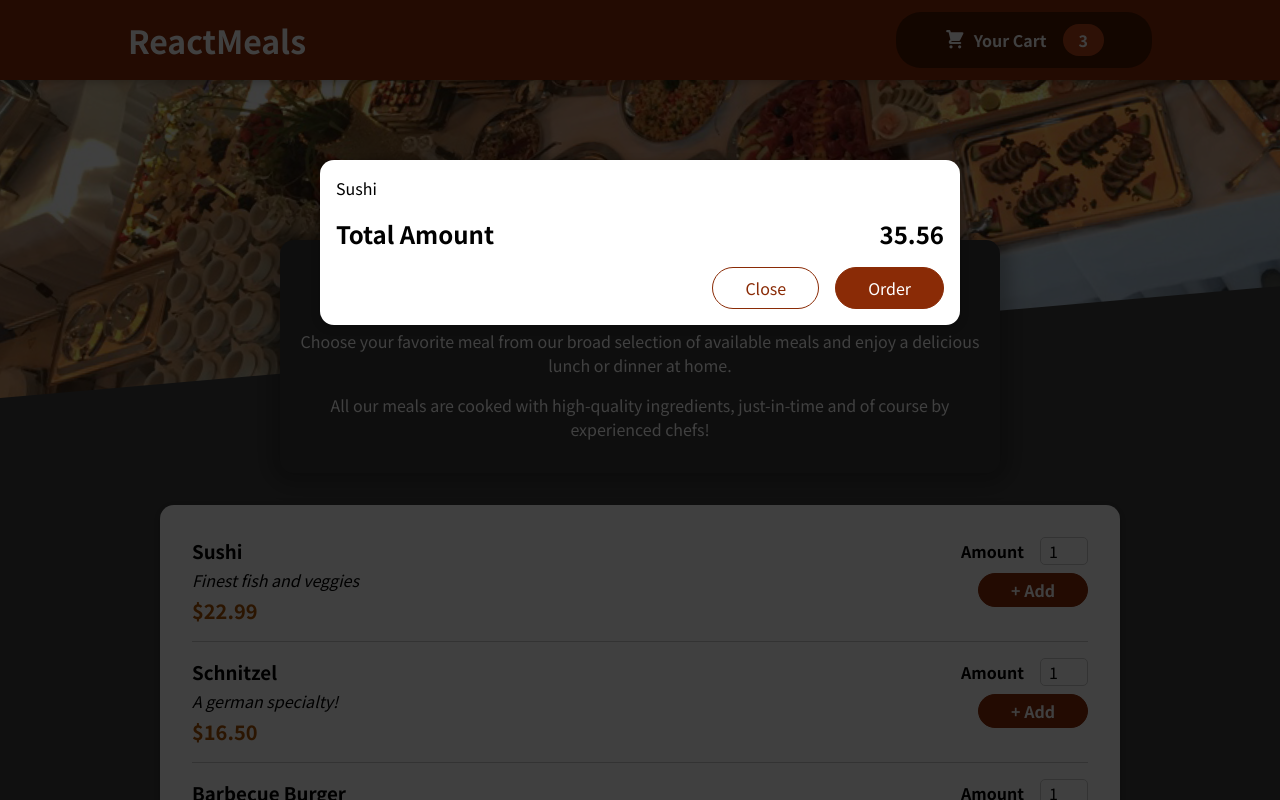
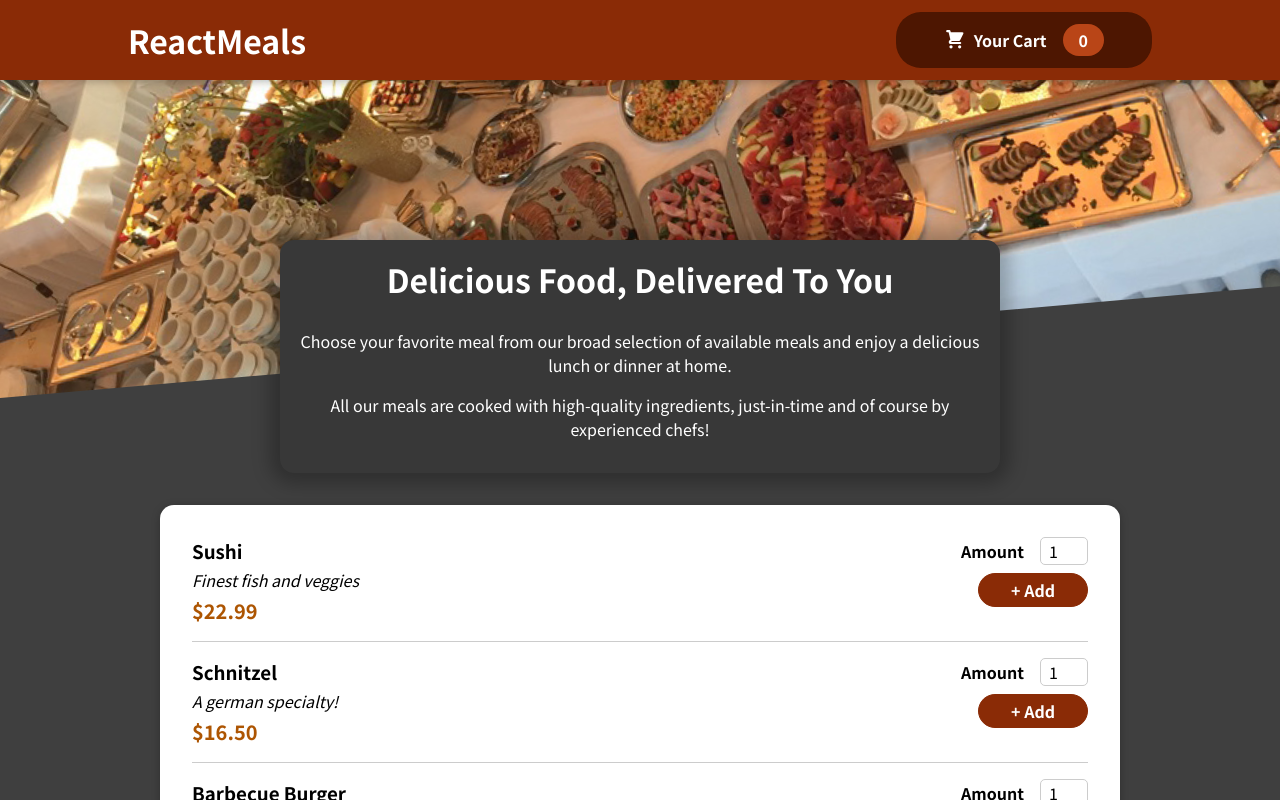
Before and after one commit to gidi-babz/food-order-app, a React (Create React App) app: page / in a window 1280 px wide. Shown: the top 800 px of the page. Built offline with nearby package versions, Linux system fonts and the light colour scheme.

Commit message:
updated commit

```diff
--- a/src/App.js
+++ b/src/App.js
@@ -1,17 +1,27 @@
-import React, { Fragment } from 'react';
+import React, { useState } from 'react';
 import Cart from './components/Cart/Cart';
 import Header from './components/Layout/Header';
 import Meals from './components/Meals/Meals';
+import CartProvider from './Store/CartProvider';
 
 function App() {
+  const [cartIsShown, setCartIsShown] = useState(false);
+
+  const showCartHandler = () => {
+    setCartIsShown(true);
+  };
+
+  const hideCartHandler = () => {
+    setCartIsShown(false);
+  };
   return (
-    <Fragment>
-      <Cart />
-      <Header />
+    <CartProvider>
+      {cartIsShown && <Cart onHideCart={hideCartHandler} />}
+      <Header onShowCart={showCartHandler} />
       <main>
         <Meals />
       </main>
-    </Fragment>
+    </CartProvider>
   );
 }
 
--- /dev/null
+++ b/src/Store/CartProvider.js
@@ -0,0 +1,49 @@
+import { useReducer } from 'react';
+import CartContext from './cart-context';
+
+const defaultCartState = {
+  items: [],
+  totalAmount: 0,
+};
+
+const cartReducer = (state, action) => {
+  if (action.tye === 'ADD') {
+    const updatedState = state.items.concat(action.item);
+    const updatedTotalAmount =
+      state.totalAmount + action.item.price * action.item.amount;
+    return {
+      items: updatedState,
+      totalAmount: updatedTotalAmount,
+    };
+  }
+  return defaultCartState;
+};
+
+const CartProvider = props => {
+  const [cartState, dispatchCartAction] = useReducer(
+    cartReducer,
+    defaultCartState
+  );
+
+  const addItemToCartHandler = item => {
+    dispatchCartAction({ type: 'ADD', item: item });
+  };
+
+  const removeItemToCartHandler = id => {
+    dispatchCartAction({ tye: 'REMOVE', id: id });
+  };
+
+  const cartContext = {
+    items: cartState.items,
+    totalAmount: cartState.totalAmount,
+    addItem: addItemToCartHandler,
+    removeItem: removeItemToCartHandler,
+  };
+  return (
+    <CartContext.Provider value={cartContext}>
+      {props.children}
+    </CartContext.Provider>
+  );
+};
+
+export default CartProvider;
--- /dev/null
+++ b/src/Store/cart-context.js
@@ -0,0 +1,10 @@
+import React from 'react';
+
+const CartContext = React.createContext({
+  items: [],
+  totalAmount: 0,
+  addItem: item => {},
+  removeItem: id => {},
+});
+
+export default CartContext;
--- a/src/components/Cart/Cart.js
+++ b/src/components/Cart/Cart.js
@@ -11,14 +11,16 @@
     </ul>
   );
   return (
-    <Modal>
+    <Modal onHideCart={props.onHideCart}>
       {cartItems}
       <div className={classes.total}>
         <span>Total Amount</span>
         <span>35.56</span>
       </div>
       <div className={classes.actions}>
-        <button className={classes['button--alt']}>Close</button>
+        <button className={classes['button--alt']} onClick={props.onHideCart}>
+          Close
+        </button>
         <button className={classes.button}>Order</button>
       </div>
     </Modal>
--- a/src/components/Layout/Header.js
+++ b/src/components/Layout/Header.js
@@ -1,14 +1,14 @@
 import { Fragment } from 'react';
 import classes from './Header.module.css';
-import mealsImage from '../assets/meals.jpg';
+import mealsImage from '../../assets/meals.jpg';
 import HeaderCartButton from './HeaderCartButton';
 
-const Header = (props) => {
+const Header = props => {
   return (
     <Fragment>
       <header className={classes.header}>
         <h1>ReactMeals</h1>
-				<HeaderCartButton />
+        <HeaderCartButton onClick={props.onShowCart} />
       </header>
       <div className={classes['main-image']}>
         <img src={mealsImage} alt="A table full of delicious food" />
--- a/src/components/Layout/HeaderCartButton.js
+++ b/src/components/Layout/HeaderCartButton.js
@@ -1,14 +1,22 @@
+import { useContext } from 'react';
 import CartIcon from '../Cart/CartIcon';
 import classes from './HeaderCartButton.module.css';
+import CartContext from '../../Store/cart-context';
 
-const HeaderCartButton = (props) => {
+const HeaderCartButton = props => {
+  const cartCtx = useContext(CartContext);
+
+  const numberOfCartItems = cartCtx.items.reduce((acc, currItem) => {
+    return acc + currItem.amount;
+  }, 0);
+
   return (
-		<button className={classes.button}>
+    <button className={classes.button} onClick={props.onClick}>
       <span className={classes.icon}>
         <CartIcon />
       </span>
       <span>Your Cart</span>
-			<span className={classes.badge}>3</span>
+      <span className={classes.badge}>{numberOfCartItems}</span>
     </button>
   );
 };
--- a/src/components/UI/Modal.js
+++ b/src/components/UI/Modal.js
@@ -3,7 +3,7 @@
 import classes from './Modal.module.css';
 
 const Backdrop = props => {
-  return <div className={classes.backdrop}></div>;
+  return <div className={classes.backdrop} onClick={props.onClick}></div>;
 };
 
 const ModalOverlay = props => {
@@ -19,7 +19,10 @@
 const Modal = props => {
   return (
     <Fragment>
-      {ReactDOM.createPortal(<Backdrop />, portalElement)}
+      {ReactDOM.createPortal(
+        <Backdrop onClick={props.onHideCart} />,
+        portalElement
+      )}
       {ReactDOM.createPortal(
         <ModalOverlay>{props.children}</ModalOverlay>,
         portalElement
```
Also changed, not shown: src/assets/meals.jpg (renamed from src/components/assets/meals.jpg), 1 other file (tests, documents, lock files or other folders). Lines whose indentation alone changed are shown as unchanged.
